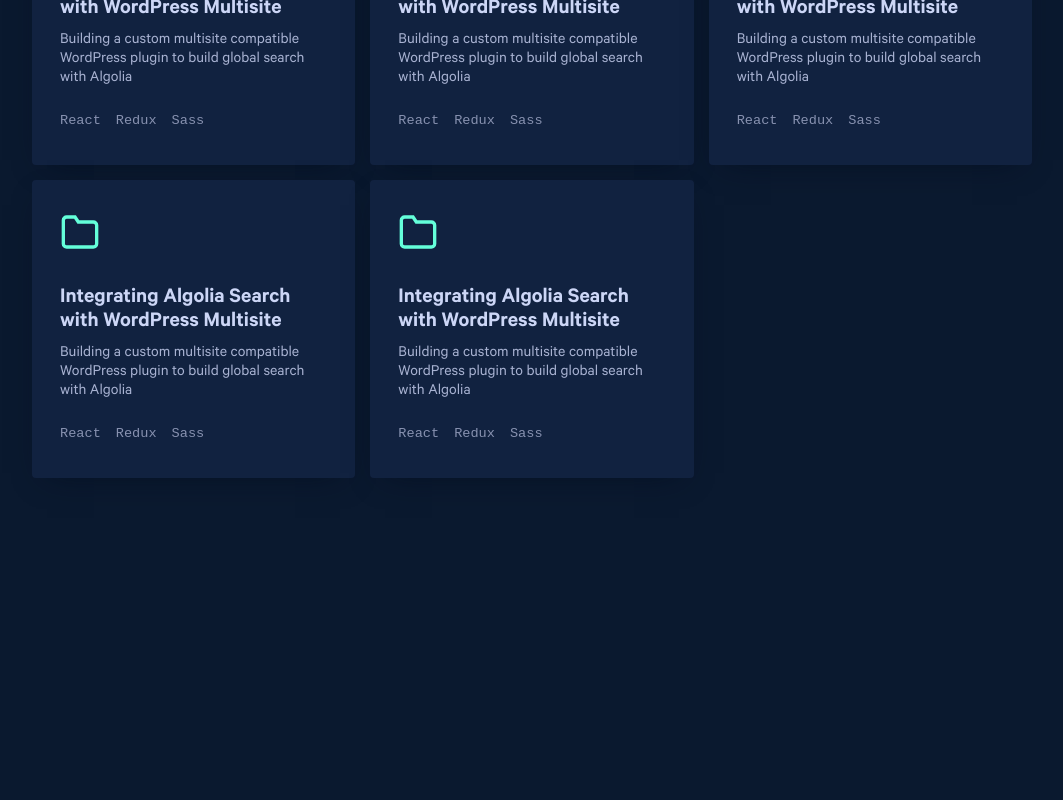
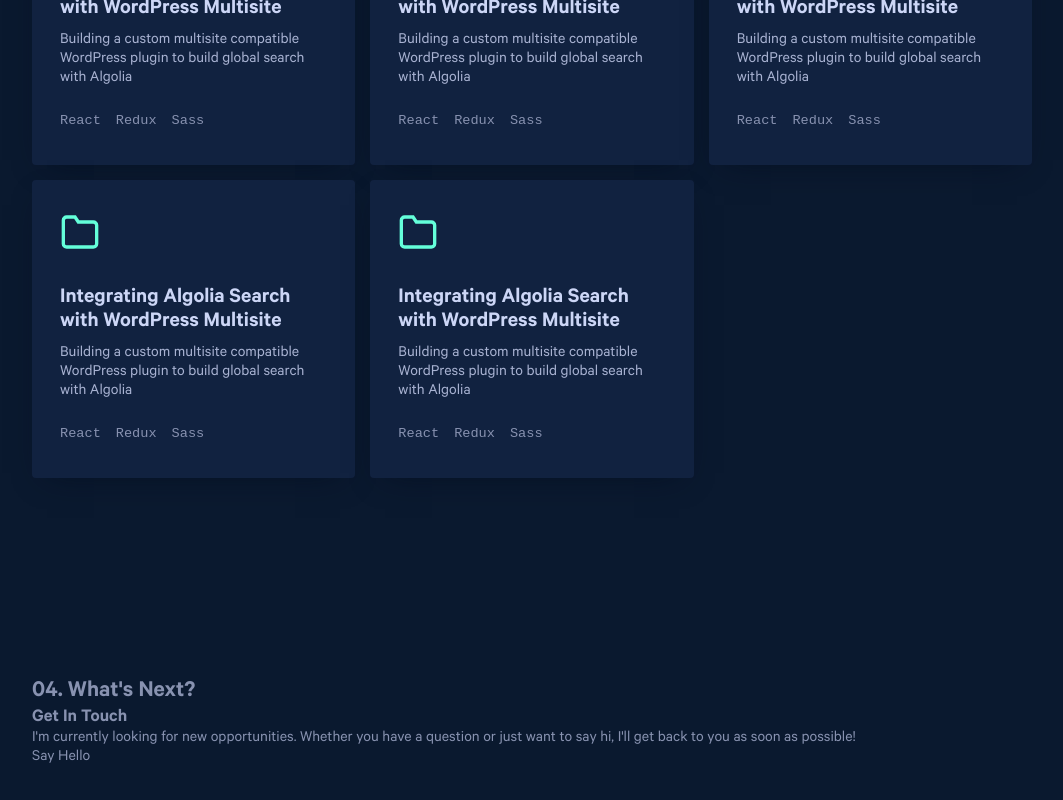
Before and after one commit to Moamal-2000/moamal-alaa, a Next.js app: page / in a window 1280 px wide. Shown: the part 3066-3866 px from the top of the page, without its empty margins (108-1171 px from the left). Before the commit the page ends 3644 px from the top, so only its background shows below. Built offline with nearby package versions, Linux system fonts and the light colour scheme.

Commit message:
add: the structure of ContactSection component

```diff
--- a/src/app/page.js
+++ b/src/app/page.js
@@ -1,4 +1,5 @@
 import AboutSection from "@/components/Home/AboutSection/AboutSection";
+import ContactSection from "@/components/Home/ContactSection/ContactSection";
 import HeroSection from "@/components/Home/HeroSection/HeroSection";
 import OtherProjectsSection from "@/components/Home/OtherProjectsSection/OtherProjectsSection";
 import ProjectsSection from "@/components/Home/ProjectsSection/ProjectsSection";
@@ -11,6 +12,7 @@ export default function Home() {
       <AboutSection />
       <ProjectsSection />
       <OtherProjectsSection />
+      <ContactSection />
     </main>
   );
 }
--- a/src/components/Home/ContactSection/ContactSection.jsx
+++ b/src/components/Home/ContactSection/ContactSection.jsx
@@ -1,7 +1,17 @@
 import s from "./ContactSection.module.scss";
 
 const ContactSection = () => {
-  return <section className={s.contactSection}></section>;
+  return (
+    <section className={s.contactSection}>
+      <h2>04. What's Next?</h2>
+      <h3>Get In Touch</h3>
+      <p className={s.description}>
+        I'm currently looking for new opportunities. Whether you have a question
+        or just want to say hi, I'll get back to you as soon as possible!
+      </p>
+      <a href="mailto:moamalalaapro1@gmail.com">Say Hello</a>
+    </section>
+  );
 };
 
 export default ContactSection;
```
